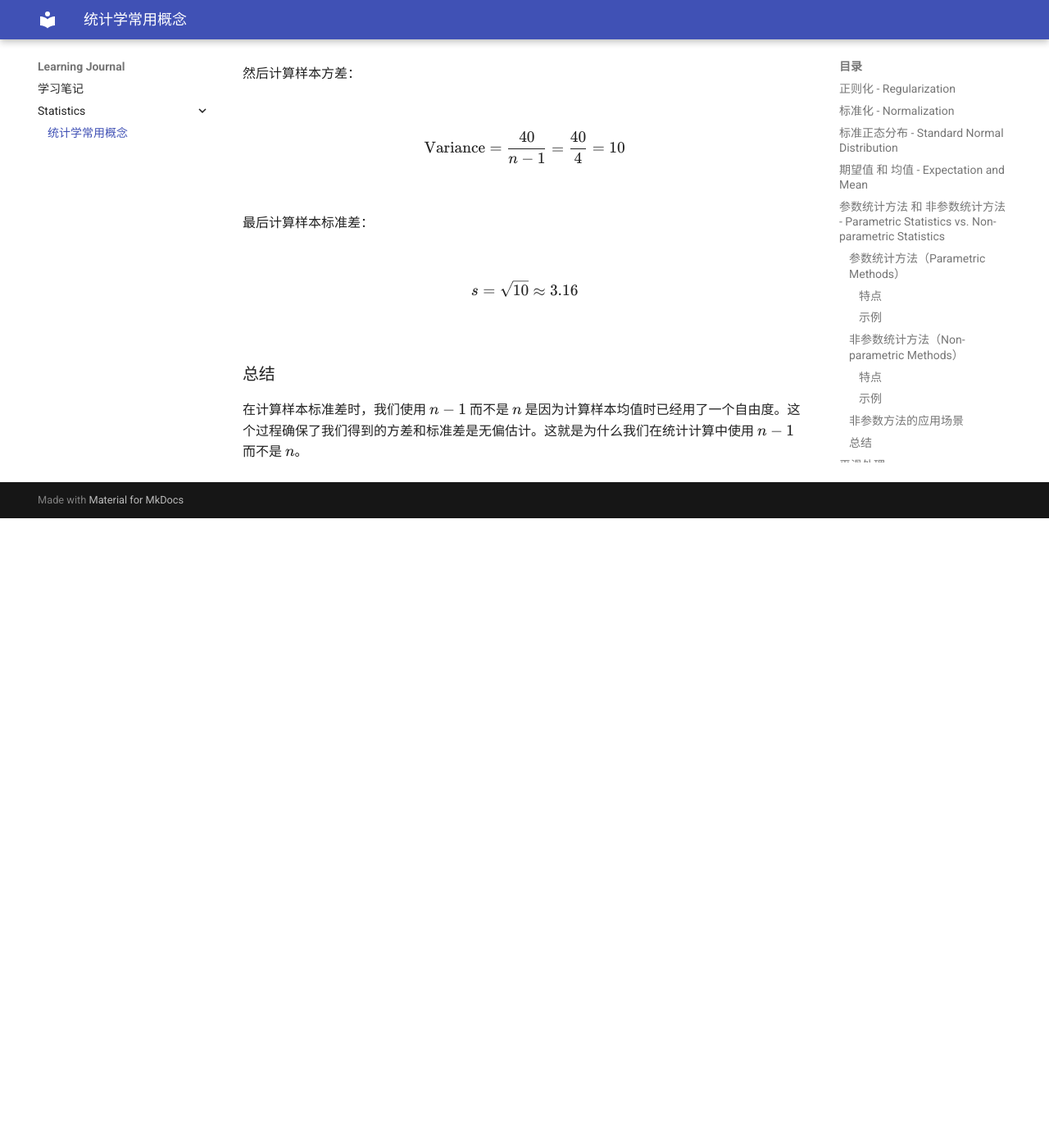
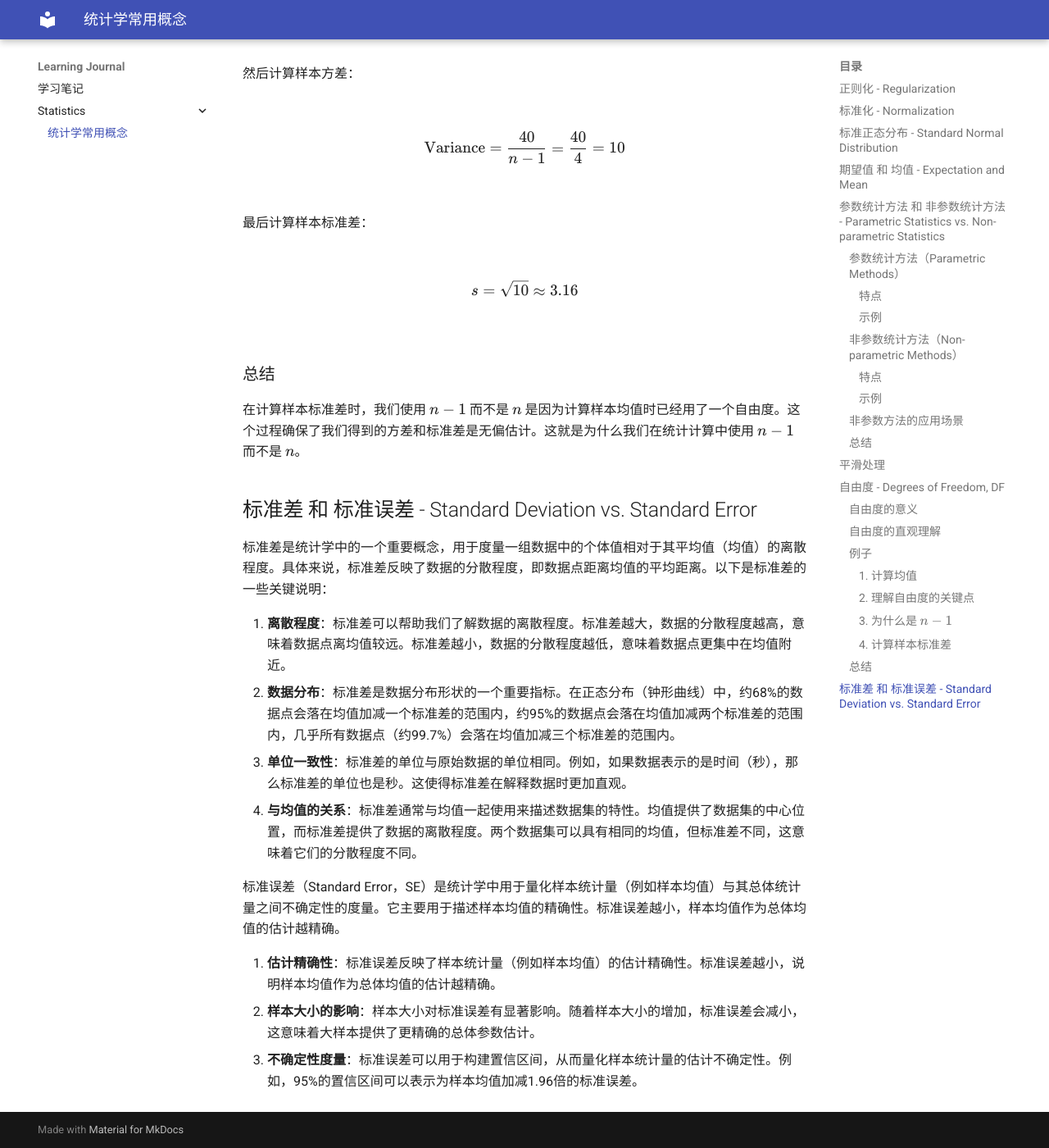
Before and after one commit to szlevinli/learning-journal-doc, an MkDocs documentation site: the page built from docs/Statistics/concept.md, in a window 1280 px wide and 1400 px high, scrolled down 8134 px. Shown: the whole window at 82% size. Built offline with MkDocs 1.6.1 and Material for MkDocs 9.7.7, drawn with Linux system fonts in a browser that asks for light colours; before the commit the page ends 8766 px from its top, so only the background shows below that.

Commit message:
增加 "标准差和标准误差" 的说明

```diff
--- a/docs/Statistics/concept.md
+++ b/docs/Statistics/concept.md
@@ -278,3 +278,18 @@ X_train_scaled = scaler.fit_transform(X_train)
 ### 总结
 
 在计算样本标准差时，我们使用 \( n-1 \) 而不是 \( n \) 是因为计算样本均值时已经用了一个自由度。这个过程确保了我们得到的方差和标准差是无偏估计。这就是为什么我们在统计计算中使用 \( n-1 \) 而不是 \( n \)。
+
+## 标准差 和 标准误差 - Standard Deviation vs. Standard Error
+
+标准差是统计学中的一个重要概念，用于度量一组数据中的个体值相对于其平均值（均值）的离散程度。具体来说，标准差反映了数据的分散程度，即数据点距离均值的平均距离。以下是标准差的一些关键说明：
+
+1. **离散程度**：标准差可以帮助我们了解数据的离散程度。标准差越大，数据的分散程度越高，意味着数据点离均值较远。标准差越小，数据的分散程度越低，意味着数据点更集中在均值附近。
+2. **数据分布**：标准差是数据分布形状的一个重要指标。在正态分布（钟形曲线）中，约68%的数据点会落在均值加减一个标准差的范围内，约95%的数据点会落在均值加减两个标准差的范围内，几乎所有数据点（约99.7%）会落在均值加减三个标准差的范围内。
+3. **单位一致性**：标准差的单位与原始数据的单位相同。例如，如果数据表示的是时间（秒），那么标准差的单位也是秒。这使得标准差在解释数据时更加直观。
+4. **与均值的关系**：标准差通常与均值一起使用来描述数据集的特性。均值提供了数据集的中心位置，而标准差提供了数据的离散程度。两个数据集可以具有相同的均值，但标准差不同，这意味着它们的分散程度不同。
+
+标准误差（Standard Error，SE）是统计学中用于量化样本统计量（例如样本均值）与其总体统计量之间不确定性的度量。它主要用于描述样本均值的精确性。标准误差越小，样本均值作为总体均值的估计越精确。
+
+1. **估计精确性**：标准误差反映了样本统计量（例如样本均值）的估计精确性。标准误差越小，说明样本均值作为总体均值的估计越精确。
+2. **样本大小的影响**：样本大小对标准误差有显著影响。随着样本大小的增加，标准误差会减小，这意味着大样本提供了更精确的总体参数估计。
+3. **不确定性度量**：标准误差可以用于构建置信区间，从而量化样本统计量的估计不确定性。例如，95%的置信区间可以表示为样本均值加减1.96倍的标准误差。
```
